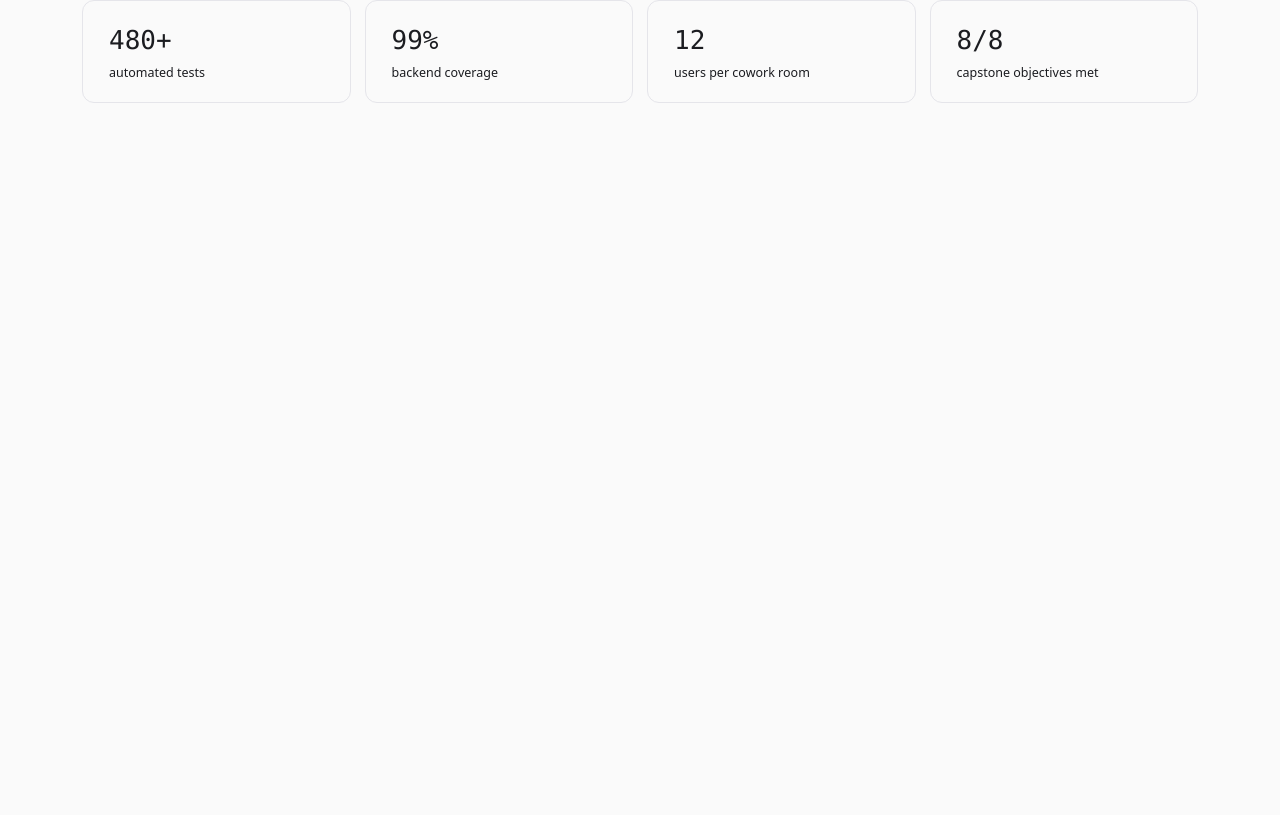
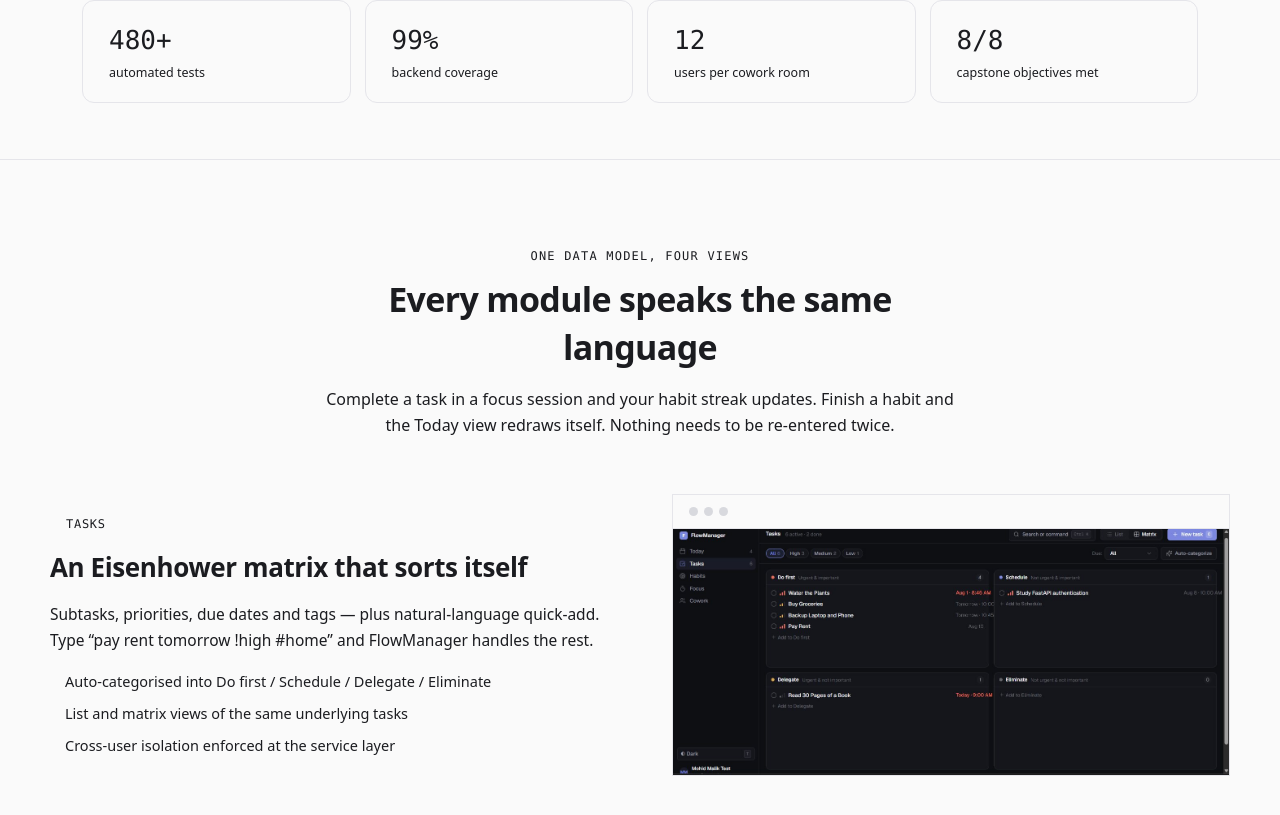
Before and after one commit to Alamicrodev/CodePhoenix-ProductivityToolkit, a React (Vite) app in the folder Frontend/: page / in a window 1280 px wide. Shown: the part 1149-1964 px from the top of the page. Before the commit the page ends 1308 px from the top, so only its background shows below. Built offline with nearby package versions, Linux system fonts and the light colour scheme.

Commit message:
Landing page: Modules(Tasks)

```diff
--- a/Frontend/src/pages/LandingPage.tsx
+++ b/Frontend/src/pages/LandingPage.tsx
@@ -1,5 +1,6 @@
 import { Link } from "react-router"
 import img1 from '../../public/image_1.jpeg'
+import img2 from '../../public/image_2.jpeg'
 
 
 export default function LandingPage() {
@@ -89,6 +90,39 @@ export default function LandingPage() {
         </div>
 
 
+        {/* Modules Section */}
+        <section className="py-[88px] px-8 border-t border-border-soft-lt dark:border-border-soft transition-colors duration-150" id="modules">
+            <div className="max-w-[640px] mx-auto mb-14 text-center">
+                <div className="font-mono text-xs tracking-[0.1em] text-dim-lt dark:text-dim mb-3 uppercase">One data model, four views</div>
+                <h2 className="text-[34px] font-bold tracking-[-0.02em] mb-3.5">Every module speaks the same language</h2>
+                <p className="text-muted-lt dark:text-muted text-base leading-relaxed">Complete a task in a focus session and your habit streak updates. Finish a habit and the Today view redraws itself. Nothing needs to be re-entered twice.</p>
+            </div>
+
+            <div className="grid grid-cols-1 md:grid-cols-2 gap-16 items-center max-w-[1180px] mx-auto mb-[120px]">
+                <div>
+                    <div className="inline-flex items-center gap-2 font-mono text-xs tracking-[0.06em] text-accent-strong-lt dark:text-accent-strong mb-4">
+                        <span className="w-2 h-2 rounded-[2px] bg-accent-lt dark:bg-accent"></span>TASKS
+                    </div>
+                    <h3 className="text-[26px] font-semibold tracking-[-0.015em] mb-3.5">An Eisenhower matrix that sorts itself</h3>
+                    <p className="text-muted-lt dark:text-muted text-[15.5px] leading-[1.7] mb-[18px]">Subtasks, priorities, due dates and tags &mdash; plus natural-language quick-add. Type &ldquo;pay rent tomorrow !high #home&rdquo; and FlowManager handles the rest.</p>
+                    <ul className="space-y-[10px]">
+                        <li className="flex items-start gap-[10px] text-[14.5px]"><span className="w-[5px] h-[5px] rounded-full bg-accent-lt dark:bg-accent mt-2 flex-shrink-0"></span>Auto-categorised into Do first / Schedule / Delegate / Eliminate</li>
+                        <li className="flex items-start gap-[10px] text-[14.5px]"><span className="w-[5px] h-[5px] rounded-full bg-accent-lt dark:bg-accent mt-2 flex-shrink-0"></span>List and matrix views of the same underlying tasks</li>
+                        <li className="flex items-start gap-[10px] text-[14.5px]"><span className="w-[5px] h-[5px] rounded-full bg-accent-lt dark:bg-accent mt-2 flex-shrink-0"></span>Cross-user isolation enforced at the service layer</li>
+                    </ul>
+                </div>
+                <div className="rounded-xl2 border border-border-lt dark:border-border bg-panel-lt dark:bg-panel overflow-hidden shadow-feat-lt dark:shadow-feat transition-colors duration-150">
+                    <div className="flex items-center gap-1.5 px-4 py-3 border-b border-border-soft-lt dark:border-border-soft bg-bg-raised-lt dark:bg-bg-raised">
+                        <span className="w-[9px] h-[9px] rounded-full bg-[#D8D9DE] dark:bg-[#2A2C35]"></span>
+                        <span className="w-[9px] h-[9px] rounded-full bg-[#D8D9DE] dark:bg-[#2A2C35]"></span>
+                        <span className="w-[9px] h-[9px] rounded-full bg-[#D8D9DE] dark:bg-[#2A2C35]"></span>
+                    </div>
+                    <img src={img2} alt="Tasks" />
+                </div>
+            </div>
+        </section>
+
+
 
     </>
 }
```
Also changed, not shown: Frontend/public/image_2.jpeg (added). Lines whose indentation alone changed are shown as unchanged.
